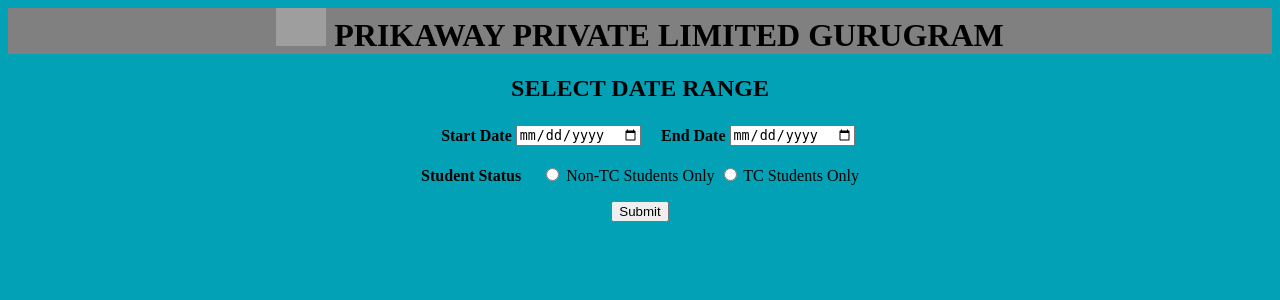
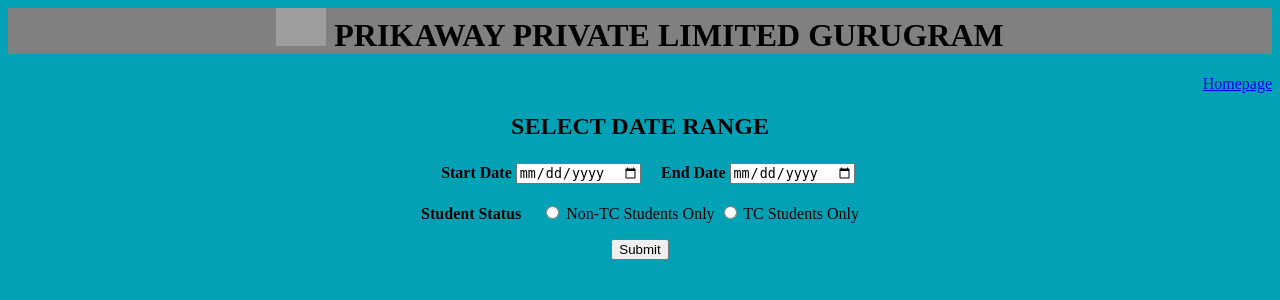
Before and after one commit to AyushS305/flask, a Flask app: page /principal_bill in a window 1280 px wide. Shown: the top 300 px of the page. Run offline with Flask 3, Linux system fonts and the light colour scheme; grey boxes are pictures that could not be loaded.

Commit message:
added homepage on pages

```diff
--- a/templates/change_invoice_status_confirmed.html
+++ b/templates/change_invoice_status_confirmed.html
@@ -36,6 +36,7 @@
   </head>
 <body>
     <h1><img src=" https://drive.google.com/uc?export=view&id=1_d2XtM4F7MGepwXL-eMrpOq4_5rvoNoe" alt="PRIKAWAY" width="50",height="50"> PRIKAWAY PRIVATE LIMITED GURUGRAM</h1>
+    <p align="right"><a href="/homepage">Homepage</a></p>
     <h2><b>{{result}}</b></h2>
 
  </body>
--- a/templates/change_invoice_status_input.html
+++ b/templates/change_invoice_status_input.html
@@ -34,6 +34,7 @@
    <body>
       <form action = "/change_invoice_status_confirmed" method = "POST">
          <h1><img src=" https://drive.google.com/uc?export=view&id=1_d2XtM4F7MGepwXL-eMrpOq4_5rvoNoe" alt="PRIKAWAY" width="50",height="50"> PRIKAWAY PRIVATE LIMITED GURUGRAM</h1>
+         <p align="right"><a href="/homepage">Homepage</a></p>
          <h2>ENTER DETAILS</h2>
          <table>
             <tr><td><b>Bill No.</b></td>
--- a/templates/confirm_raashan_details.html
+++ b/templates/confirm_raashan_details.html
@@ -47,7 +47,7 @@
    <body>
     <form action = "/print_raashan_bill" method = "POST">
          <h1><img src= "{{ image['img_url'] }}" alt="PRIKAWAY"></h1>
-
+         <p align="right"><a href="/homepage">Homepage</a></p>
          <div class="container" style="display: flex; height: 60px; text-align: left;">
           <div style="width: 50%;">
             <b>To,</b><br>
--- a/templates/cover_page_input.html
+++ b/templates/cover_page_input.html
@@ -34,6 +34,7 @@
    <body>
       <form action = "/confirm_cover_page" method = "POST">
          <h1><img src=" https://drive.google.com/uc?export=view&id=1_d2XtM4F7MGepwXL-eMrpOq4_5rvoNoe" alt="PRIKAWAY" width="50",height="50"> PRIKAWAY PRIVATE LIMITED GURUGRAM</h1>
+         <p align="right"><a href="/homepage">Homepage</a></p>
          <h2>SELECT DATE RANGE, HOUSE AND STUDENT STATUS</h2>
          <h3>&#9888; PLEASE PRINT THE COVER PAGE FOR EACH HOUSE SEPERATELY. DON'T FORGET TO PRINT THE HOUSE SUMMARY.</h3>
          <table>
--- a/templates/delete_invoice_confirmed.html
+++ b/templates/delete_invoice_confirmed.html
@@ -35,6 +35,7 @@
   </head>
 <body>
     <h1><img src=" https://drive.google.com/uc?export=view&id=1_d2XtM4F7MGepwXL-eMrpOq4_5rvoNoe" alt="PRIKAWAY" width="50",height="50"> PRIKAWAY PRIVATE LIMITED GURUGRAM</h1>
+    <p align="right"><a href="/homepage">Homepage</a></p>
     <h2><b>{{result}}</b></h2>
 
  </body>
--- a/templates/delete_invoice_input_template.html
+++ b/templates/delete_invoice_input_template.html
@@ -42,6 +42,7 @@
 <body>
     <form action = "/delete_invoice_confirmed" method = "POST">
     <h1><img src=" https://drive.google.com/uc?export=view&id=1_d2XtM4F7MGepwXL-eMrpOq4_5rvoNoe" alt="PRIKAWAY" width="50",height="50"> PRIKAWAY PRIVATE LIMITED GURUGRAM</h1>
+    <p align="right"><a href="/homepage">Homepage</a></p>
     <h2>ENTER DETAILS TO DELETE INVOICE</h2>
     <table>
         <tr><td><b>Bill No.</b>
--- a/templates/input_raashan_details.html
+++ b/templates/input_raashan_details.html
@@ -38,6 +38,7 @@
    <body>
       <form action = "/confirm_raashan_details" method = "POST">
          <h1><img src=" https://drive.google.com/uc?export=view&id=1_d2XtM4F7MGepwXL-eMrpOq4_5rvoNoe" alt="PRIKAWAY" width="50",height="50"> PRIKAWAY PRIVATE LIMITED GURUGRAM</h1>
+         <p align="right"><a href="/homepage">Homepage</a></p>
          <h2>ENTER BILLING DETAILS</h2>
          <table>
             <td><b>&emsp;Start Date</b></td>
--- a/templates/principal_bill_input_template.html
+++ b/templates/principal_bill_input_template.html
@@ -34,6 +34,7 @@
    <body>
       <form action = "/generate_bill" method = "POST">
          <h1><img src=" https://drive.google.com/uc?export=view&id=1_d2XtM4F7MGepwXL-eMrpOq4_5rvoNoe" alt="PRIKAWAY" width="50",height="50"> PRIKAWAY PRIVATE LIMITED GURUGRAM</h1>
+         <p align="right"><a href="/homepage">Homepage</a></p>
          <h2>SELECT DATE RANGE</h2>
          <table>
             <td><b>&emsp;Start Date</b></td>
--- a/templates/principal_bill_output_template.html
+++ b/templates/principal_bill_output_template.html
@@ -47,7 +47,7 @@
    <body>
     <form action = "/print_school_bill" method = "POST">
          <h1><img src= "{{ image['img_url'] }}" alt="PRIKAWAY"></h1>
-
+         <p align="right"><a href="/homepage">Homepage</a></p>
          <div class="container" style="display: flex; height: 60px; text-align: left;">
           <div style="width: 50%;">
             <b>To,</b><br>
--- a/templates/student_invoice_input_template.html
+++ b/templates/student_invoice_input_template.html
@@ -34,6 +34,7 @@
    <body>
       <form action = "/output" method = "POST">
          <h1><img src=" https://drive.google.com/uc?export=view&id=1_d2XtM4F7MGepwXL-eMrpOq4_5rvoNoe" alt="PRIKAWAY" width="50",height="50"> PRIKAWAY PRIVATE LIMITED GURUGRAM</h1>
+         <p align="right"><a href="/homepage">Homepage</a></p>
          <h2>ENTER STUDENT BILLING DETAILS</h2>
          <table>
             <td><b>Name</b></td>
--- a/templates/student_invoice_output_template.html
+++ b/templates/student_invoice_output_template.html
@@ -36,6 +36,7 @@
    <body>
     <form action = "/print_invoice" method = "POST">
          <h1><img src= "{{ image }}" alt="PRIKAWAY"></h1>
+         <p align="right"><a href="/homepage">Homepage</a></p>
          <table border=1>
             <tr >
             {% for key, value in output.items() %}
```
